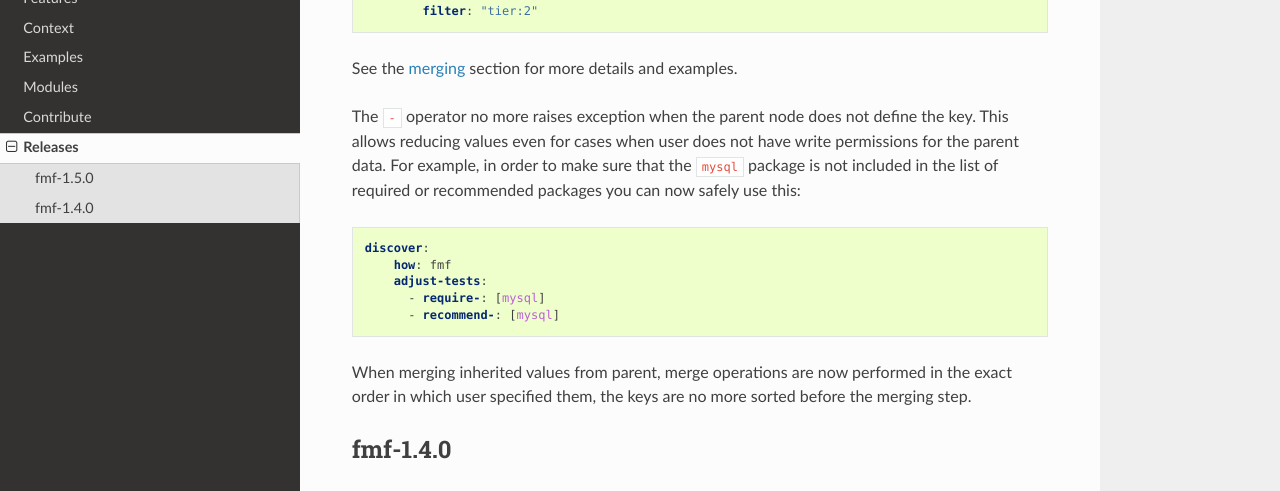
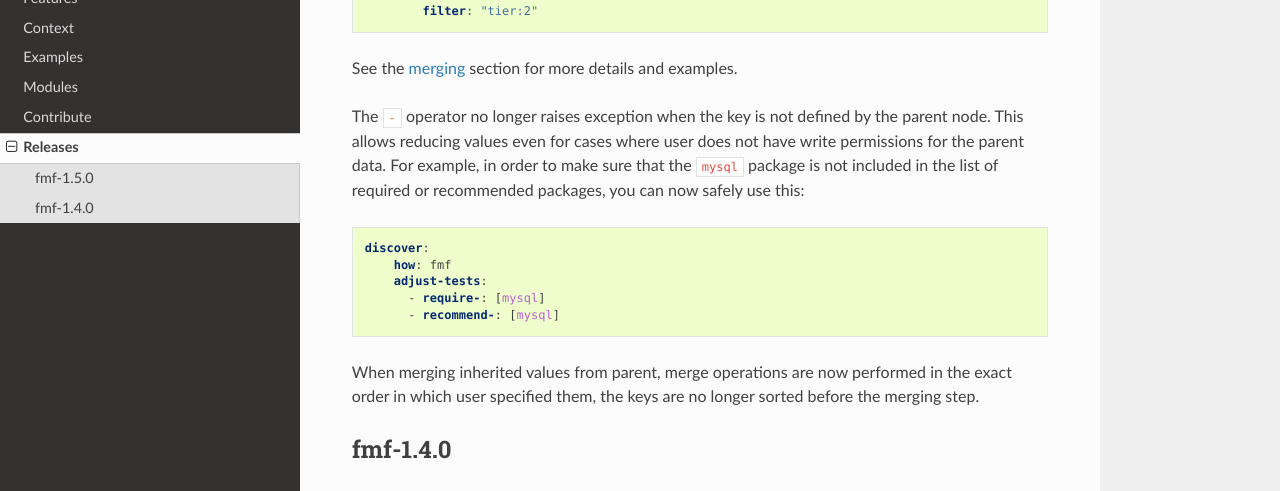
Before and after one commit to teemtee/fmf, a Sphinx documentation site: the page built from docs/releases.rst, in a window 1280 px wide and 900 px high, scrolled down 456 px. Shown: the part 151-642 px from the top of the window. Built offline with Sphinx 7.4.7 and the Read the Docs theme 3.1.0, drawn with Linux system fonts in a browser that asks for light colours.

Commit message:
Wording adjustments from the review

```diff
--- a/docs/releases.rst
+++ b/docs/releases.rst
@@ -38,12 +38,12 @@ several phases:
 See the :ref:`merging<merging>` section for more details and
 examples.
 
-The ``-`` operator no more raises exception when the parent node
-does not define the key. This allows reducing values even for
-cases when user does not have write permissions for the parent
+The ``-`` operator no longer raises exception when the key is not
+defined by the parent node. This allows reducing values even for
+cases where user does not have write permissions for the parent
 data. For example, in order to make sure that the ``mysql``
 package is not included in the list of required or recommended
-packages you can now safely use this:
+packages, you can now safely use this:
 
 .. code-block:: yaml
 
@@ -55,7 +55,7 @@ packages you can now safely use this:
 
 When merging inherited values from parent, merge operations are
 now performed in the exact order in which user specified them, the
-keys are no more sorted before the merging step.
+keys are no longer sorted before the merging step.
 
 
 fmf-1.4.0
```
